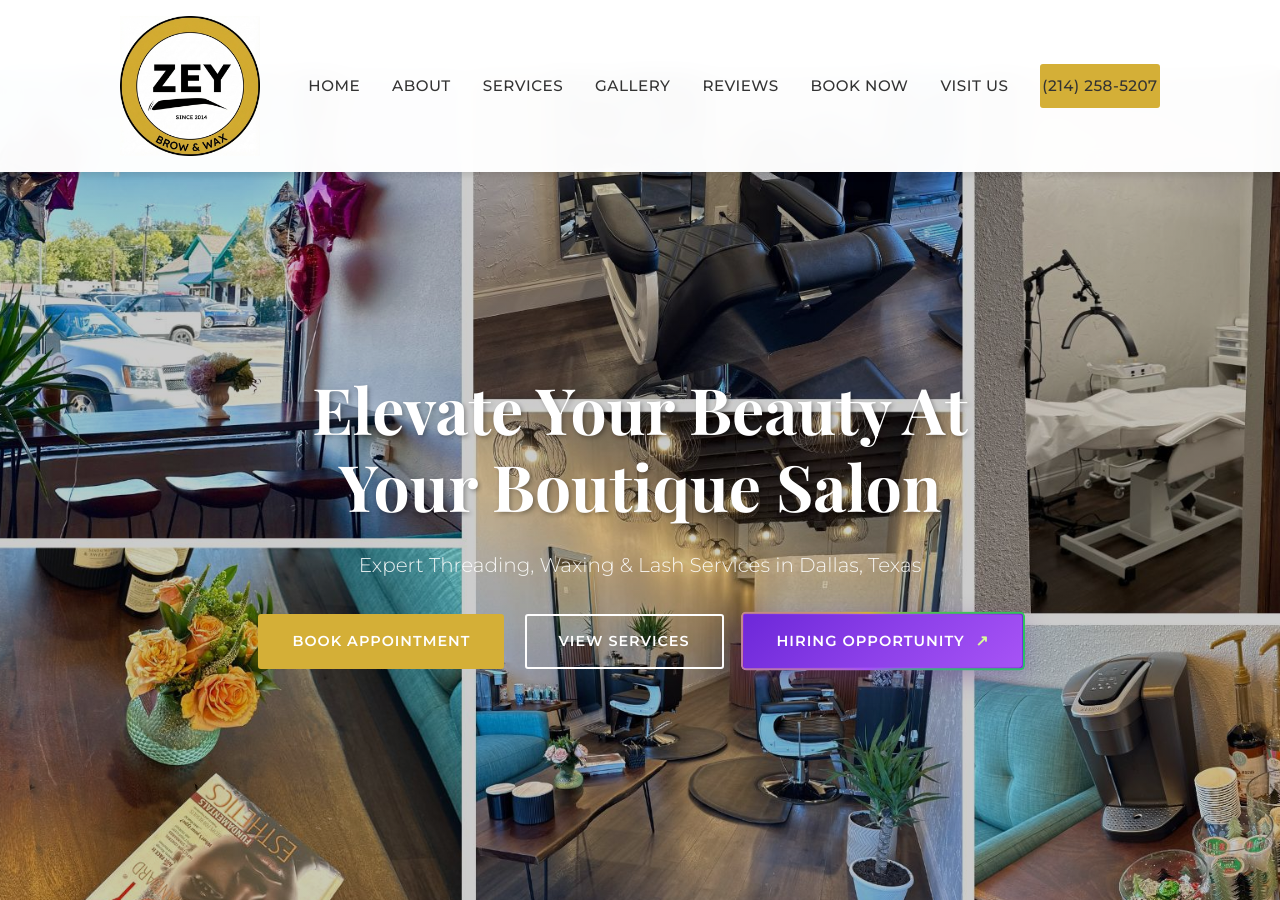
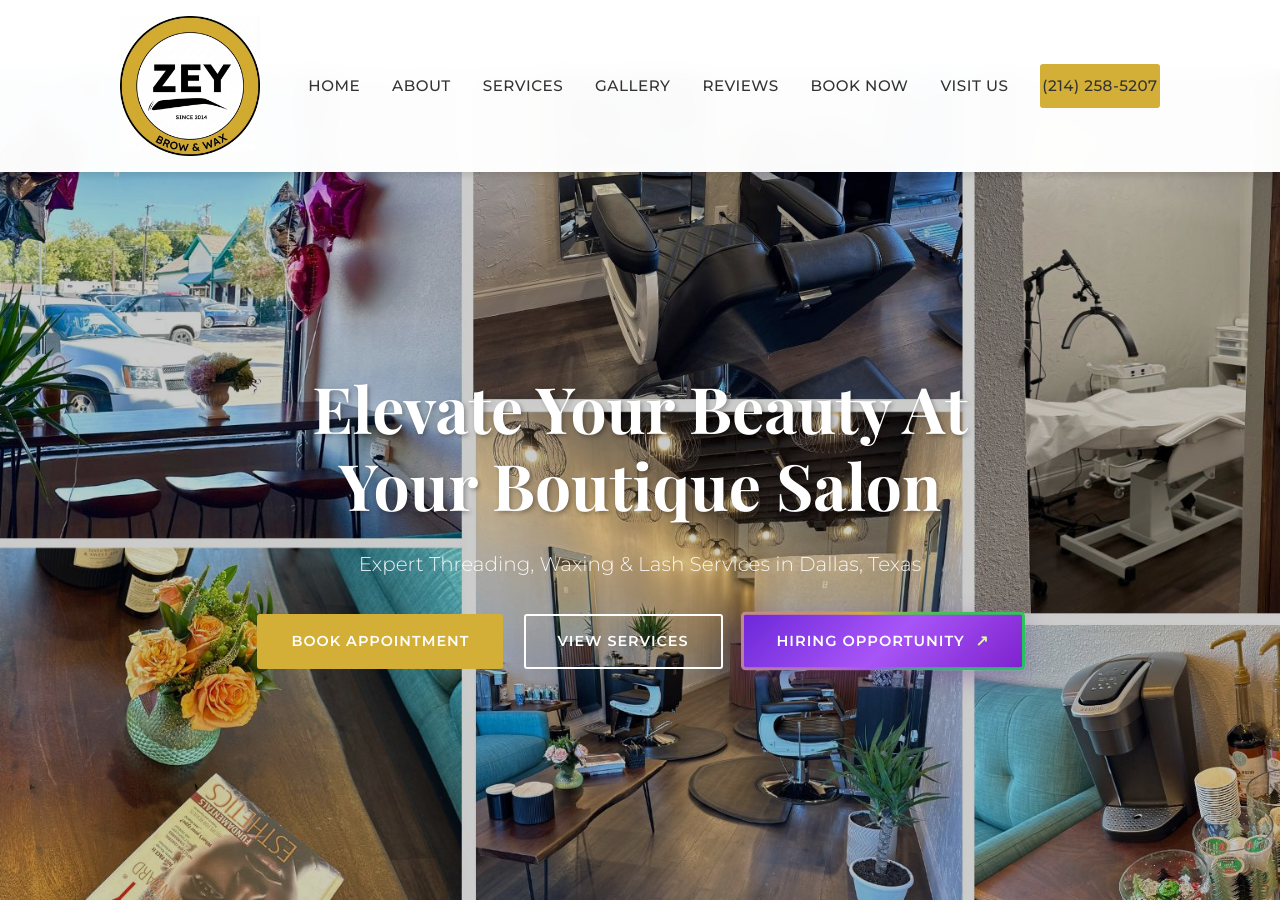
Before and after one commit to zey-lab/website, a Jekyll site: the page built from index.html, in a window 1280 px wide and 900 px high. Built offline with Jekyll 4.4.1, drawn with Linux system fonts in a browser that asks for light colours; a script that is not in the unit is left out.

Commit message:
fix: make hiring CTA visible and navigation reliable
Fixes the hidden CTA border and makes same-page/cross-page navigation reliable.

```diff
--- a/assets/css/style.css
+++ b/assets/css/style.css
@@ -211,37 +211,14 @@
 
 .btn-hiring {
   --hiring-border-angle: 0deg;
-  background: linear-gradient(135deg, #6d28d9 0%, #a855f7 52%, #7e22ce 100%);
-  border: 2px solid transparent;
-  border-radius: 3px;
+  background: linear-gradient(135deg, #6d28d9 0%, #a855f7 52%, #7e22ce 100%) padding-box,
+              conic-gradient(from var(--hiring-border-angle), #22c55e, #a855f7, #d4af37, #22c55e) border-box;
+  border: 3px solid transparent;
+  border-radius: 5px;
   color: #fff;
-  isolation: isolate;
   position: relative;
   box-shadow: 0 8px 24px rgba(88, 28, 135, 0.34);
-  animation: hiringPulse 2.6s ease-in-out infinite;
-}
-
-.btn-hiring::before {
-  background: conic-gradient(from var(--hiring-border-angle), #22c55e, #a855f7, #d4af37, #22c55e);
-  border-radius: 5px;
-  content: '';
-  inset: -3px;
-  padding: 2px;
-  position: absolute;
-  z-index: -2;
-  animation: hiringBorderFlow 3.2s linear infinite;
-  -webkit-mask: linear-gradient(#fff 0 0) content-box, linear-gradient(#fff 0 0);
-  -webkit-mask-composite: xor;
-  mask-composite: exclude;
-}
-
-.btn-hiring::after {
-  background: linear-gradient(135deg, rgba(109, 40, 217, 0.96), rgba(168, 85, 247, 0.96));
-  border-radius: 3px;
-  content: '';
-  inset: 0;
-  position: absolute;
-  z-index: -1;
+  animation: hiringBorderFlow 3.2s linear infinite, hiringPulse 2.6s ease-in-out infinite;
 }
 
 .btn-hiring span {
@@ -251,13 +228,12 @@
 }
 
 .btn-hiring:hover {
-  background: linear-gradient(135deg, #7e22ce 0%, #c084fc 52%, #9333ea 100%);
-  border-color: rgba(255, 255, 255, 0.3);
+  background: linear-gradient(135deg, #7e22ce 0%, #c084fc 52%, #9333ea 100%) padding-box,
+              conic-gradient(from var(--hiring-border-angle), #22c55e, #a855f7, #d4af37, #22c55e) border-box;
+  border-color: transparent;
   color: #fff;
   transform: scale(1.05);
 }
-
-.btn-hiring:hover::before { animation-duration: 1.8s; }
 
 @keyframes hiringBorderFlow {
   to { --hiring-border-angle: 360deg; }
@@ -275,9 +251,7 @@
 }
 
 @media (prefers-reduced-motion: reduce) {
-  .btn-hiring,
-  .btn-hiring::before,
-  .btn-hiring:hover::before { animation: none; }
+  .btn-hiring { animation: none; }
 }
 
 .hiring-page-hero {
--- a/assets/js/main.js
+++ b/assets/js/main.js
@@ -29,18 +29,23 @@
     });
   });
 
-  // Smooth scrolling for anchor links
-  document.querySelectorAll('a[href^="#"]').forEach(anchor => {
+  // Smooth-scroll only same-page links; let cross-page links navigate normally.
+  document.querySelectorAll('a[href^="#"], a[href*="/#"]').forEach(anchor => {
     anchor.addEventListener('click', function(e) {
-      e.preventDefault();
-      const target = document.querySelector(this.getAttribute('href'));
+      const url = new URL(this.href, window.location.href);
+      const samePage = url.origin === window.location.origin && url.pathname === window.location.pathname;
+      if (!samePage || !url.hash) return;
+
+      const target = document.querySelector(url.hash);
       if (target) {
+        e.preventDefault();
         const offset = 80; // Navigation height offset
         const targetPosition = target.offsetTop - offset;
         window.scrollTo({
           top: targetPosition,
           behavior: 'smooth'
         });
+        history.replaceState(null, '', url.hash);
       }
     });
   });
```
